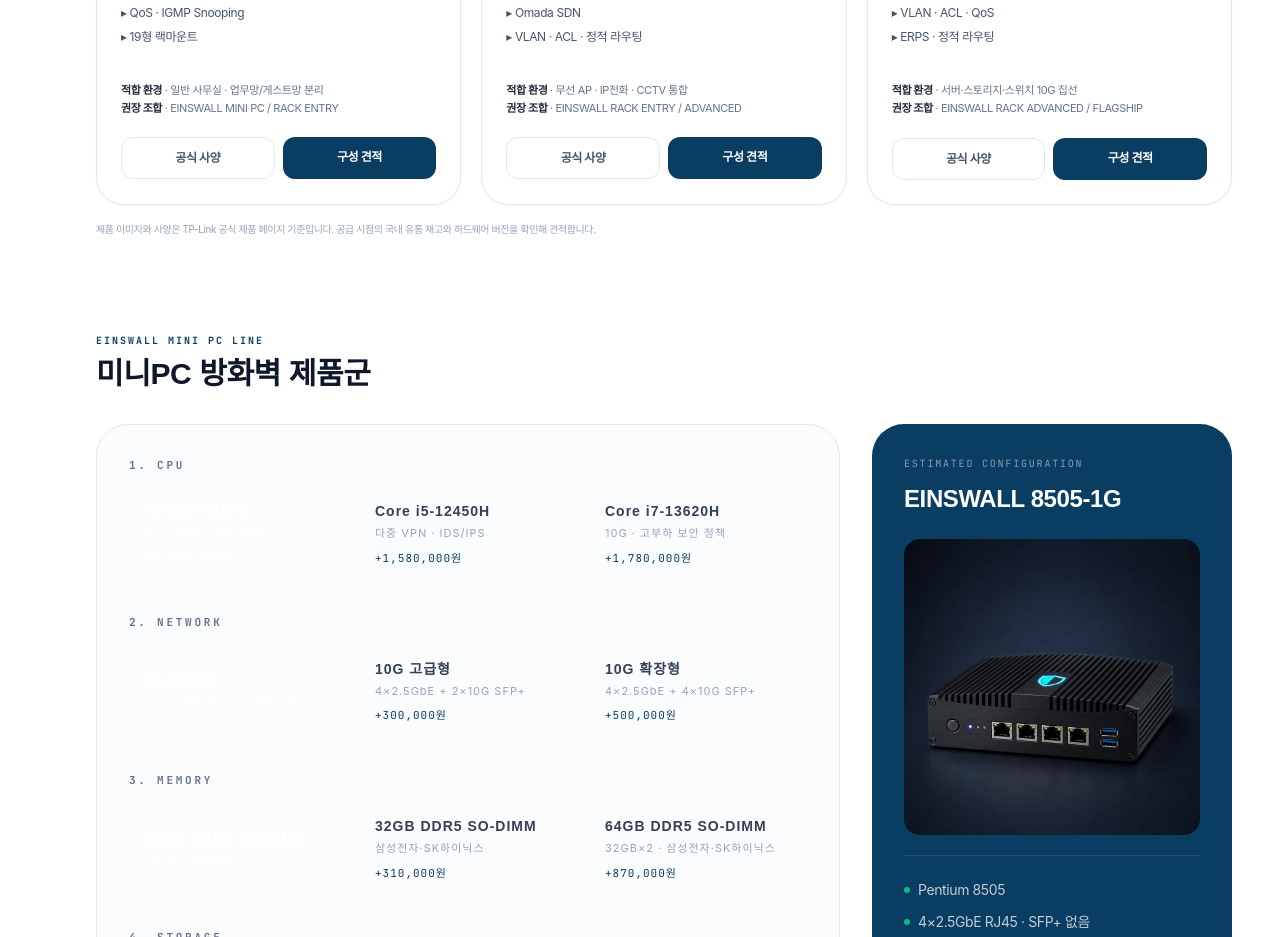
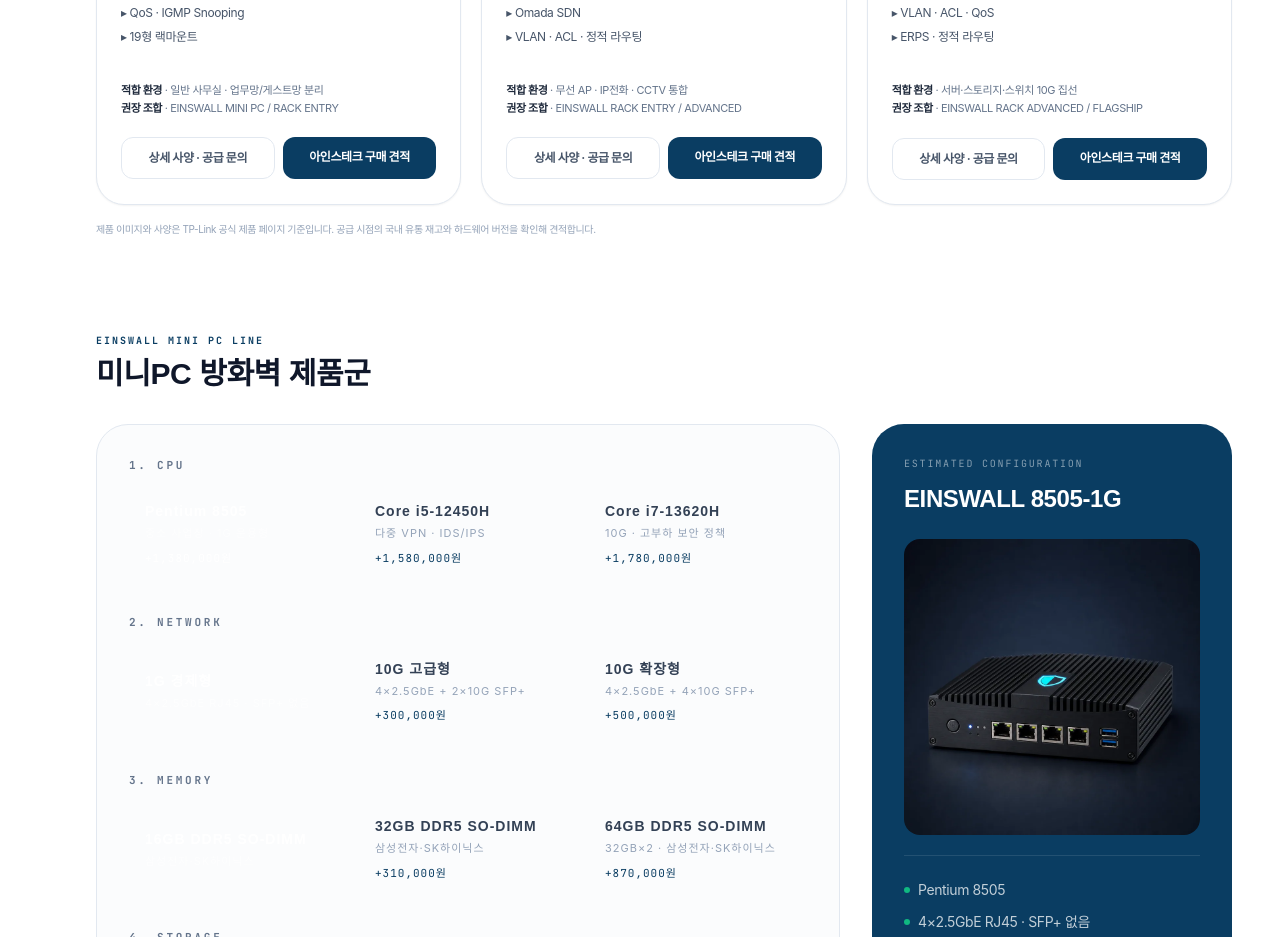
Before and after one commit to yumunix/einstech-landing, a Next.js app: page /einswall in a window 1280 px wide. Shown: the part 6600-7537 px from the top of the page. Built offline with nearby package versions, Linux system fonts and the light colour scheme; a web font is replaced by a local one.

Commit message:
keep TP-Link sales journey within EINSTECH

```diff
--- a/app/einswall/TpLinkLineup.jsx
+++ b/app/einswall/TpLinkLineup.jsx
@@ -8,7 +8,6 @@
     features: ["802.1Q VLAN", "QoS · IGMP Snooping", "19형 랙마운트"],
     fit: "일반 사무실 · 업무망/게스트망 분리",
     pair: "EINSWALL MINI PC / RACK ENTRY",
-    url: "https://www.tp-link.com/kr/business-networking/easy-smart-switch/tl-sg1024de/",
   },
   {
     line: "POE ACCESS",
@@ -19,7 +18,6 @@
     features: ["PoE+ 250W", "Omada SDN", "VLAN · ACL · 정적 라우팅"],
     fit: "무선 AP · IP전화 · CCTV 통합",
     pair: "EINSWALL RACK ENTRY / ADVANCED",
-    url: "https://www.tp-link.com/kr/business-networking/omada-switch-access/tl-sg2428p/",
   },
   {
     line: "10G AGGREGATION",
@@ -30,7 +28,6 @@
     features: ["Omada SDN", "VLAN · ACL · QoS", "ERPS · 정적 라우팅"],
     fit: "서버·스토리지·스위치 10G 집선",
     pair: "EINSWALL RACK ADVANCED / FLAGSHIP",
-    url: "https://www.tp-link.com/kr/business-networking/omada-switch-aggregation/sx3008f/",
   },
 ];
 
@@ -46,7 +43,7 @@
           <article key={item.model} className="overflow-hidden rounded-[28px] border border-slate-200 bg-white shadow-sm">
             {/* eslint-disable-next-line @next/next/no-img-element */}
             <img src={item.image} alt={`TP-Link ${item.model} 스위치`} className="aspect-[4/3] w-full border-b border-slate-100 bg-white object-contain p-5" />
-            <div className="p-6"><div className="font-mono text-[9px] font-bold tracking-widest text-emerald">{item.line}</div><h4 className="mt-2 font-display text-xl font-black text-slate-900">{item.model}</h4><p className="mt-1 text-sm text-slate-500">{item.name}</p><div className="mt-4 rounded-xl bg-slate-50 px-3 py-2 font-mono text-[11px] text-navy">{item.ports}</div><ul className="mt-4 space-y-2 text-xs text-slate-600">{item.features.map((feature) => <li key={feature}>▸ {feature}</li>)}</ul><div className="mt-5 border-t border-slate-100 pt-4 text-[11px] leading-relaxed text-slate-500"><strong className="text-slate-800">적합 환경</strong> · {item.fit}<br /><strong className="text-slate-800">권장 조합</strong> · {item.pair}</div><div className="mt-5 grid grid-cols-2 gap-2"><a href={item.url} target="_blank" rel="noreferrer" className="rounded-xl border border-slate-200 px-3 py-3 text-center text-xs font-bold text-slate-600 hover:border-navy hover:text-navy">공식 사양</a><a href={`/contact?subject=${encodeURIComponent(`TP-Link ${item.model} + EINSWALL 구성 견적 문의`)}`} className="rounded-xl bg-navy px-3 py-3 text-center text-xs font-bold text-white hover:bg-emerald">구성 견적</a></div></div>
+            <div className="p-6"><div className="font-mono text-[9px] font-bold tracking-widest text-emerald">{item.line}</div><h4 className="mt-2 font-display text-xl font-black text-slate-900">{item.model}</h4><p className="mt-1 text-sm text-slate-500">{item.name}</p><div className="mt-4 rounded-xl bg-slate-50 px-3 py-2 font-mono text-[11px] text-navy">{item.ports}</div><ul className="mt-4 space-y-2 text-xs text-slate-600">{item.features.map((feature) => <li key={feature}>▸ {feature}</li>)}</ul><div className="mt-5 border-t border-slate-100 pt-4 text-[11px] leading-relaxed text-slate-500"><strong className="text-slate-800">적합 환경</strong> · {item.fit}<br /><strong className="text-slate-800">권장 조합</strong> · {item.pair}</div><div className="mt-5 grid grid-cols-2 gap-2"><a href={`/contact?subject=${encodeURIComponent(`TP-Link ${item.model} 상세 사양 및 공급 문의`)}`} className="rounded-xl border border-slate-200 px-3 py-3 text-center text-xs font-bold text-slate-600 hover:border-navy hover:text-navy">상세 사양 · 공급 문의</a><a href={`/contact?subject=${encodeURIComponent(`TP-Link ${item.model} + EINSWALL 구성 견적 문의`)}`} className="rounded-xl bg-navy px-3 py-3 text-center text-xs font-bold text-white hover:bg-emerald">아인스테크 구매 견적</a></div></div>
           </article>
         ))}
       </div>
```
